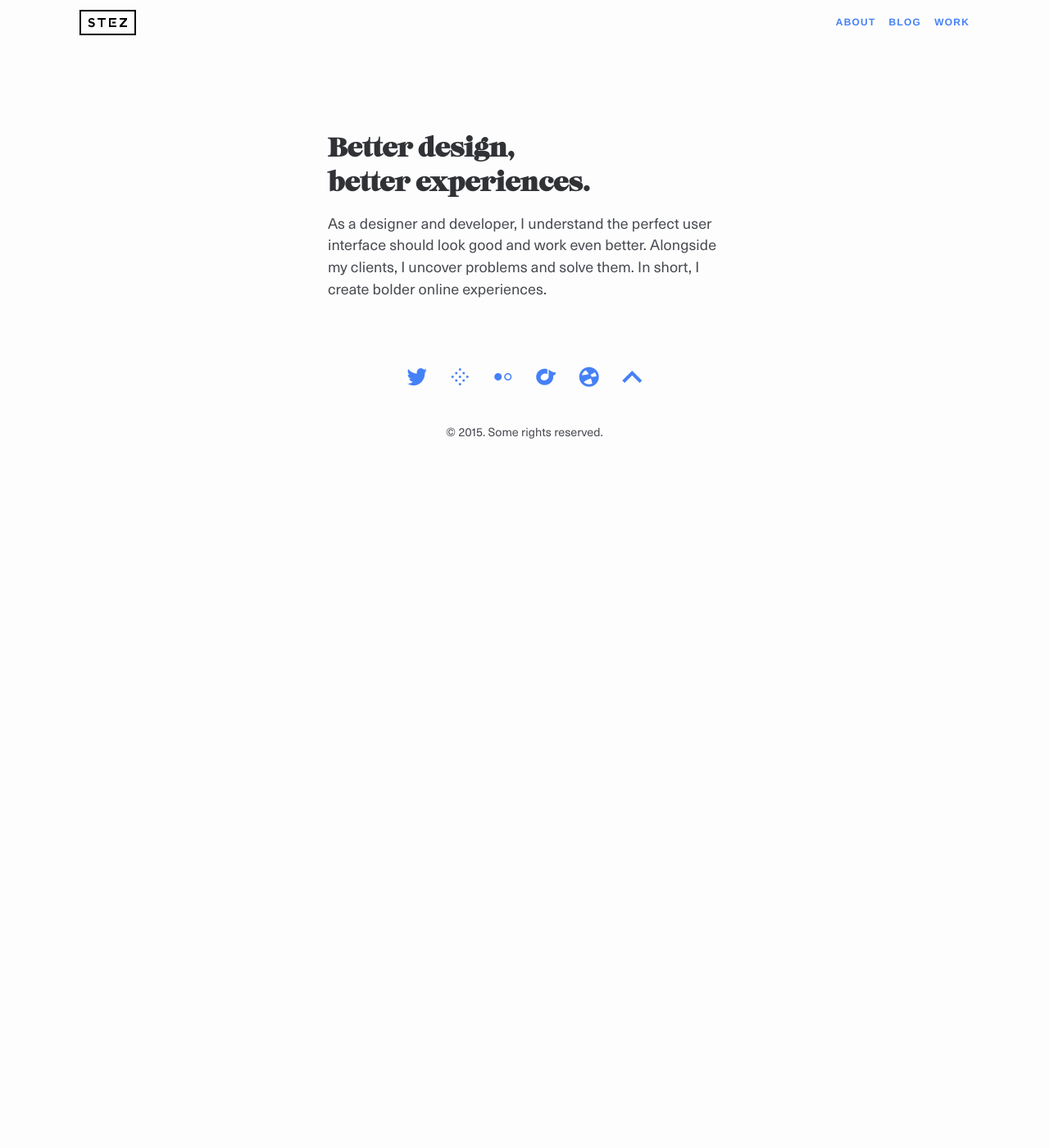
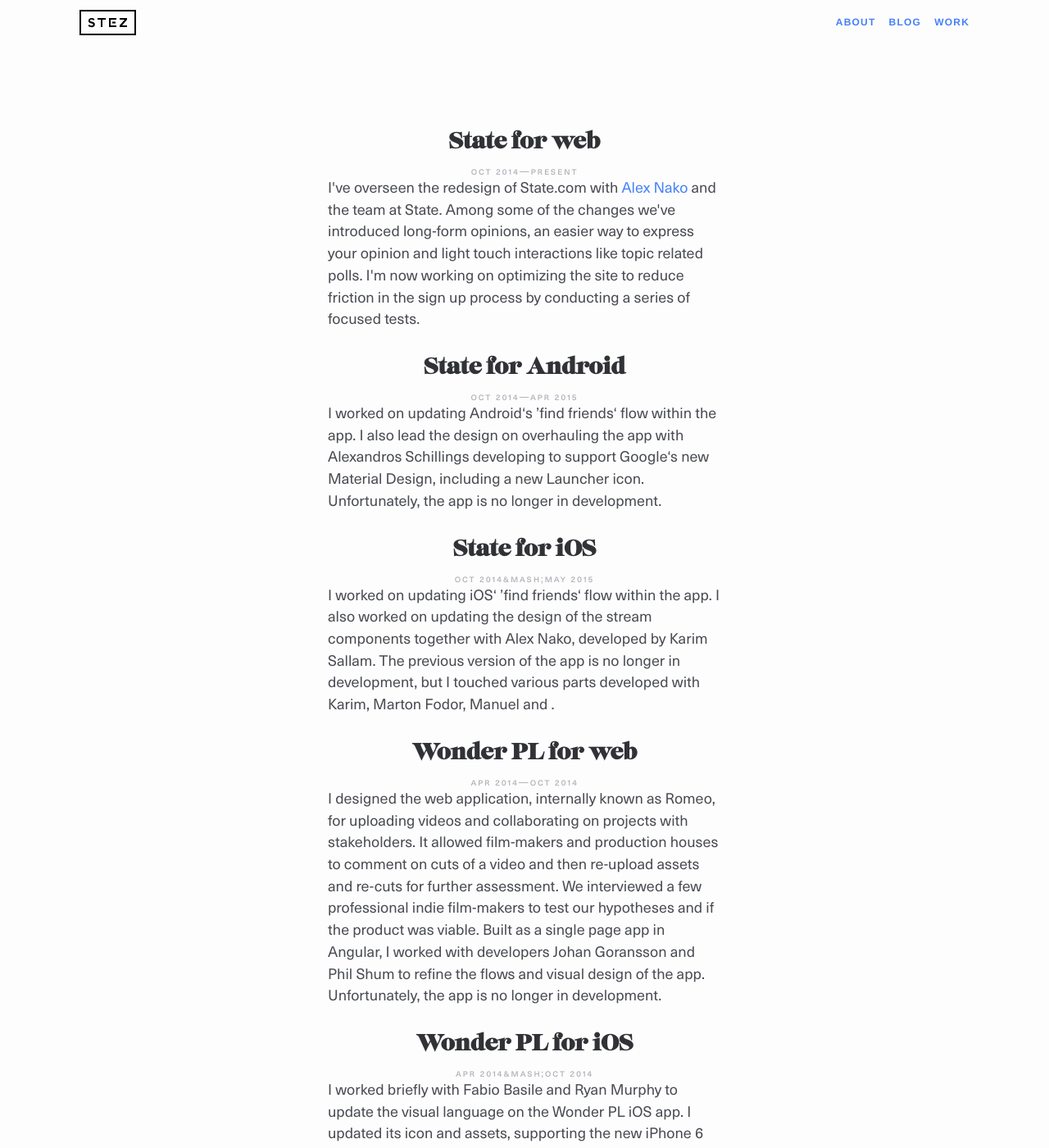
Before and after one commit to mr-stezz/mr-stezz.github.io, a Jekyll site: the page built from index.html, in a window 1280 px wide and 1400 px high. Shown: the whole window at 82% size. Built offline with Jekyll 4.4.1, drawn with Linux system fonts in a browser that asks for light colours; Markdown is read by kramdown in place of the engine named in the settings; the list of posts is cut into pages by our own code; some of the changed text lies outside the part shown.

Commit message:
update home with work

```diff
--- a/index.html
+++ b/index.html
@@ -2,9 +2,35 @@
 layout: home
 title: Home
 ---
-<section class="page-content  posts" role="main">
-<div class="text-col">
-  <h1 class="heading  alpha">Better design,<br>better experiences.</h1>
-  <p>As a designer and developer, I understand the perfect user interface should look good and work even better. Alongside my clients, I uncover problems and solve them. In short, I create bolder online experiences.</p>
-</div>
-</section>
+<main class="page-content  posts" role="main">
+  <section class="text-col">
+    <h2 class="heading  beta  page-title">State for web</h2>
+    <h3 class="heading  gamma page-subtitle  no-spacing  t--center">Oct 2014&mdash;Present</h3>
+    <p>I've overseen the redesign of State.com with <a href="https://twitter.com/alexnako" title="Product Designer, Alex Nako">Alex Nako</a> and the team at State. Among some of the changes we've introduced long-form opinions, an easier way to express your opinion and light touch interactions like topic related polls. I'm now working on optimizing the site to reduce friction in the sign up process by conducting a series of focused tests.</p>
+  </section>
+  <section class="text-col">
+    <h2 class="heading  beta  page-title">State for Android</h2>
+    <h3 class="heading  gamma  page-subtitle  no-spacing  t--center">Oct 2014&mdash;Apr 2015</h3>
+    <p>I worked on updating Android&lsquo;s &rsquo;find friends&lsquo; flow within the app. I also lead the design on overhauling the app with Alexandros Schillings developing to support Google&lsquo;s new Material Design, including a new Launcher icon. Unfortunately, the app is no longer in development.</p>
+  </section>
+  <section class="text-col">
+    <h2 class="heading  beta  page-title">State for iOS</h2>
+    <h3 class="heading  gamma  page-subtitle  no-spacing  t--center">Oct 2014&mash;May 2015</h3>
+    <p>I worked on updating iOS&lsquo; &rsquo;find friends&lsquo; flow within the app. I also worked on updating the design of the stream components together with Alex Nako, developed by Karim Sallam. The previous version of the app is no longer in development, but I touched various parts developed with Karim, Marton Fodor, Manuel and .</p>
+  </section>
+  <section class="text-col">
+    <h2 class="heading  beta  page-title">Wonder PL for web</h2>
+    <h3 class="heading  gamma  page-subtitle  no-spacing  t--center">Apr 2014&mdash;Oct 2014</h3>
+    <p>I designed the web application, internally known as Romeo, for uploading videos and collaborating on projects with stakeholders. It allowed film-makers and production houses to comment on cuts of a video and then re-upload assets and re-cuts for further assessment. We interviewed a few professional indie film-makers to test our hypotheses and if the product was viable. Built as a single page app in Angular, I worked with developers Johan Goransson and Phil Shum to refine the flows and visual design of the app. Unfortunately, the app is no longer in development.</p>
+  </section>
+  <section class="text-col">
+    <h2 class="heading  beta  page-title">Wonder PL for iOS</h2>
+    <h3 class="heading  gamma  page-subtitle  no-spacing  t--center">Apr 2014&mash;Oct 2014</h3>
+    <p>I worked briefly with Fabio Basile and Ryan Murphy to update the visual language on the Wonder PL iOS app. I updated its icon and assets, supporting the new iPhone 6 plus. We also started working on a feature we called Shop Motion, which allowed users to purchase goods that were featured in a video. Developed by Cong Le and Sherman Lo. Unfortunately, the app is no longer in development.</p>
+  </section>
+  <section class="text-col">
+    <h2 class="heading  beta  page-title">Listers Group</h2>
+    <h3 class="heading  gamma  page-subtitle  no-spacing  t-center">Oct 2011&mdash;Oct 2013</h3>
+    <p>Together with Aaron Stezycki and Anthony Williams, we designed a new visual style for the site, with an approach to modularising components, using scalable graphics and making the experience more holistic. Developed with Barry Burrows, Mike Tinson and Stuart Philbin.</p>
+  </section>
+</main>
```
